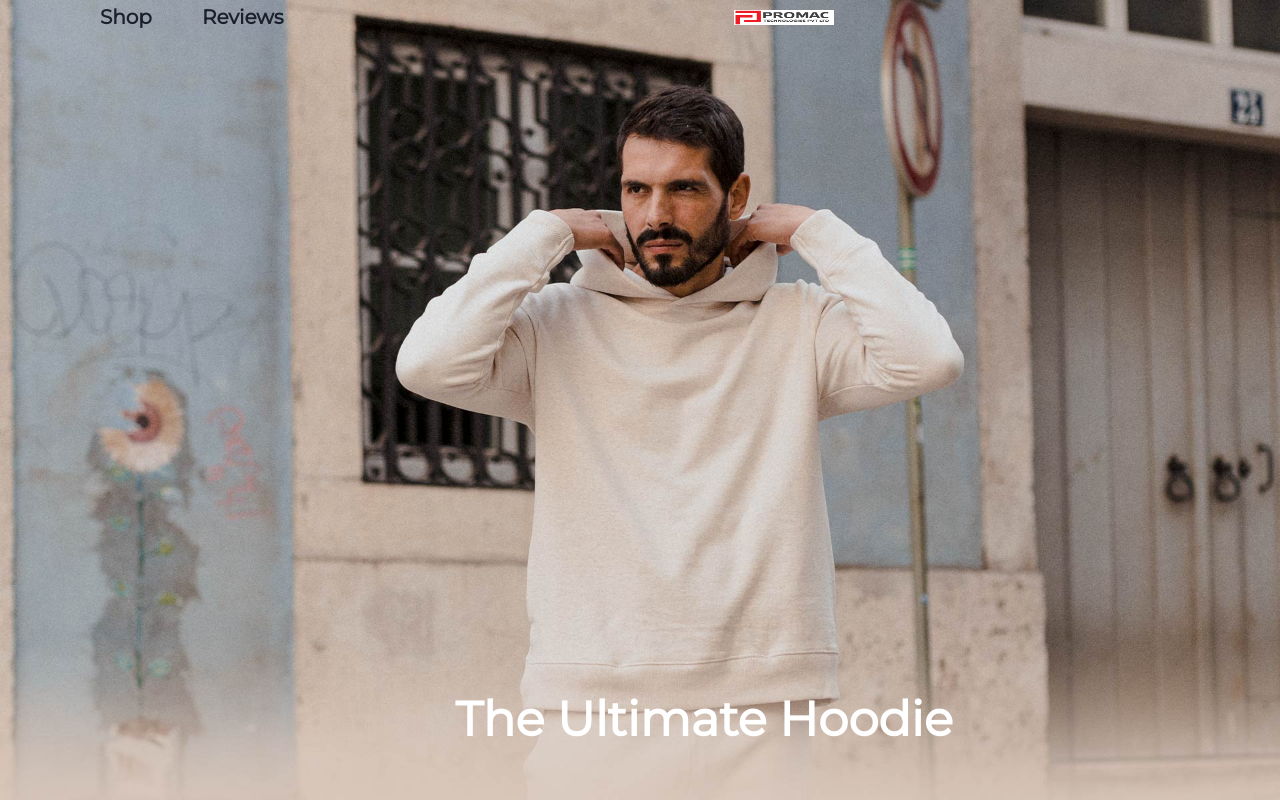
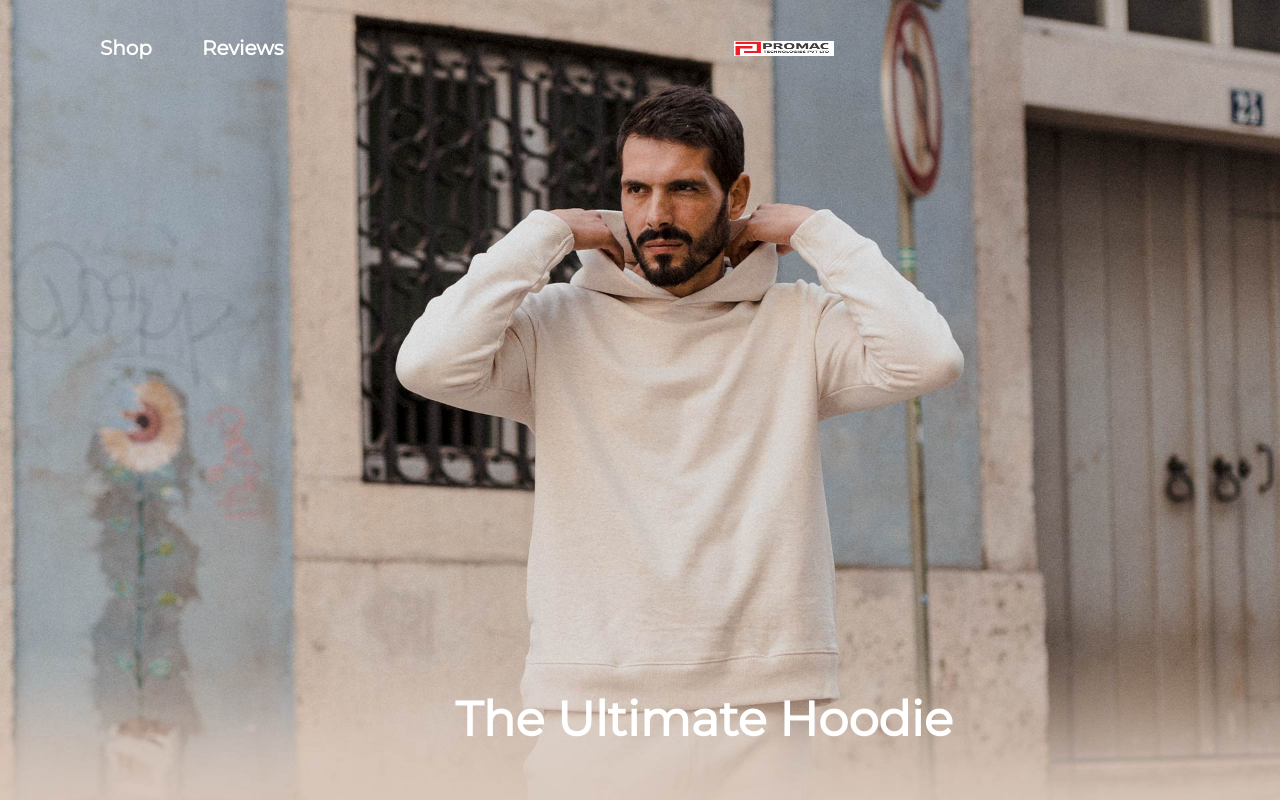
Before and after one commit to gokulanand-selvan/dressrosa, a React (Create React App) app: page / in a window 1280 px wide. Shown: the top 800 px of the page. Built offline with nearby package versions, Linux system fonts and the light colour scheme.

Commit message:
Added nav styles

```diff
--- a/src/components/LandingPage.jsx
+++ b/src/components/LandingPage.jsx
@@ -38,6 +38,7 @@ export default function LandingPage() {
             <ProductWithNoCompo
             backgroundColor ={"#a6a7a7"}
                 image3={lite1}
+                title={"Meet Light"}
             />
             <ProductWithTwoCards
                 image4={solid}
@@ -45,12 +46,11 @@ export default function LandingPage() {
             />
             <ProductWithNoCompo
             backgroundColor = {"#fcfafa"}
-            image3={shorts} />
+            image3={shorts}
+            title={"Game On"}/>
         </>
     )
 }
-
-
 
 
 
--- a/src/components/Navbar.jsx
+++ b/src/components/Navbar.jsx
@@ -1,43 +1,63 @@
-import React from 'react'
+import React, { useState } from 'react'
 import { motion } from "framer-motion"
 import { Box, } from '@chakra-ui/react'
 
 
 export default function Navbar({ logo }) {
-//  const [whilehover,seWhiletHover] = useState(false)
+    const [whilehover, seWhiletHover] = useState(false)
+    const [navBgColor,setNavBgColor] = useState(false)
+
+    const whenHover = () => {
+        seWhiletHover(true);
+        setNavBgColor(true)
+    }
+
+    const noHover = () => {
+        seWhiletHover(false)
+        setNavBgColor(false)
+    }
+
+    const navHoverHandler = {
+        backgroundColor: whilehover ? "white" : "unset",
+        color: whilehover ? "black" : "white",
+        textAlign: "center",
+
+    }
+    const navBoxHandler = {
+        display: "flex",
+        flexDirection: "row",
+        justifyContent: "start",
+        listStyleType: "none",
+        alignItems: "center",
+        width: "auto",
+        textAlign: "center",
+        fontFamily: "'Montserrat', sans-serif",
+        backgroundColor: navBgColor ? 'white' : 'unset',
+        height:"6em"
+    }
 
     return (
         <>
             <Box>
                 <motion.ul
-                    style={{
-                        display: "flex",
-                        flexDirection: "row",
-                        justifyContent: "start",
-                        listStyleType: "none",
-                        alignItems: "center",
-                        width: "auto",
-                        textAlign: "center",
-                        fontFamily: "'Montserrat', sans-serif",
-                    }}
+                    style={navBoxHandler}
+                    // onMouseEnter={whenHover}
+                    // onMouseLeave={noHover}
                 >
                     <motion.li
-                        // whileHover={{ background: "black", color: "white",}}
                         style={{ paddingLeft: "100px", fontWeight: "bold", lineHeight: "1.7em", fontSize: "20px" }}
                     >
-                        <a href="link">  Shop </a>
+                        <a style={navHoverHandler} onMouseEnter={whenHover} onMouseLeave={noHover} href="link">  Shop </a>
                     </motion.li>
                     <motion.li
-                    //   whileHover={{ background: "black", color: "white", }}
                         style={{ paddingLeft: "50px", fontWeight: "bold", lineHeight: "1.7em", fontSize: "20px", }}
                     >
-                        <a href="link">  Reviews </a>
+                        <a style={navHoverHandler} onMouseEnter={whenHover} onMouseLeave={noHover} href="link"> Reviews </a>
                     </motion.li>
                     <motion.li
-                      whileHover={{ background: "black", color: "white", }}
                         style={{ paddingLeft: "450px" }}
                     >
-                        <a href="  DressRossa"> <img style={{ width: "100px", height: "15px", }} src={logo} alt="logo" /> </a> </motion.li>
+                        <a style={navHoverHandler} onMouseEnter={whenHover} onMouseLeave={noHover} href="link"> <img style={{ width: "100px", height: "15px", }} src={logo} alt="logo" /> </a> </motion.li>
                 </motion.ul>
             </Box>
         </>
--- a/src/components/ProductShow.jsx
+++ b/src/components/ProductShow.jsx
@@ -24,7 +24,7 @@ export default function ProductShow({ image1,  }) {
                 <Text lineHeight="1.7em"
                     fontSize="5xl"
                     fontWeight="extrabold"
-                    color="white" style={{ position: "absolute", top: '62%', left: '55%', transform: 'translate(-50%, -50%)', }}>Timeless</Text>
+                    color="white" style={{ position: "absolute", top: '62%', left: '40%', transform: 'translate(-50%, -50%)', }}>Timeless</Text>
             </Box>
             <Box
                 sx={{ backgroundColor: "#000" }}
--- a/src/components/ProductWithNoCompo.jsx
+++ b/src/components/ProductWithNoCompo.jsx
@@ -2,7 +2,7 @@ import { Box, Text } from '@chakra-ui/react'
 import React from 'react'
 
 
-export default function ProductWithNoCompo({ image3,backgroundColor }) {
+export default function ProductWithNoCompo({ image3,backgroundColor,title }) {
     return (
 
         <Box
@@ -24,7 +24,7 @@ export default function ProductWithNoCompo({ image3,backgroundColor }) {
                     fontWeight="extrabold"
                     color="white"
                     style={{ position: "absolute", top: '50%', left: '55%', transform: 'translate(-50%, -50%)', }}>
-                    Meet Light
+                 {title}
                 </Text>
                 <Text
                     lineHeight="1.7em"
```
Also changed, not shown: src/App.js (+11 -3 lines).
